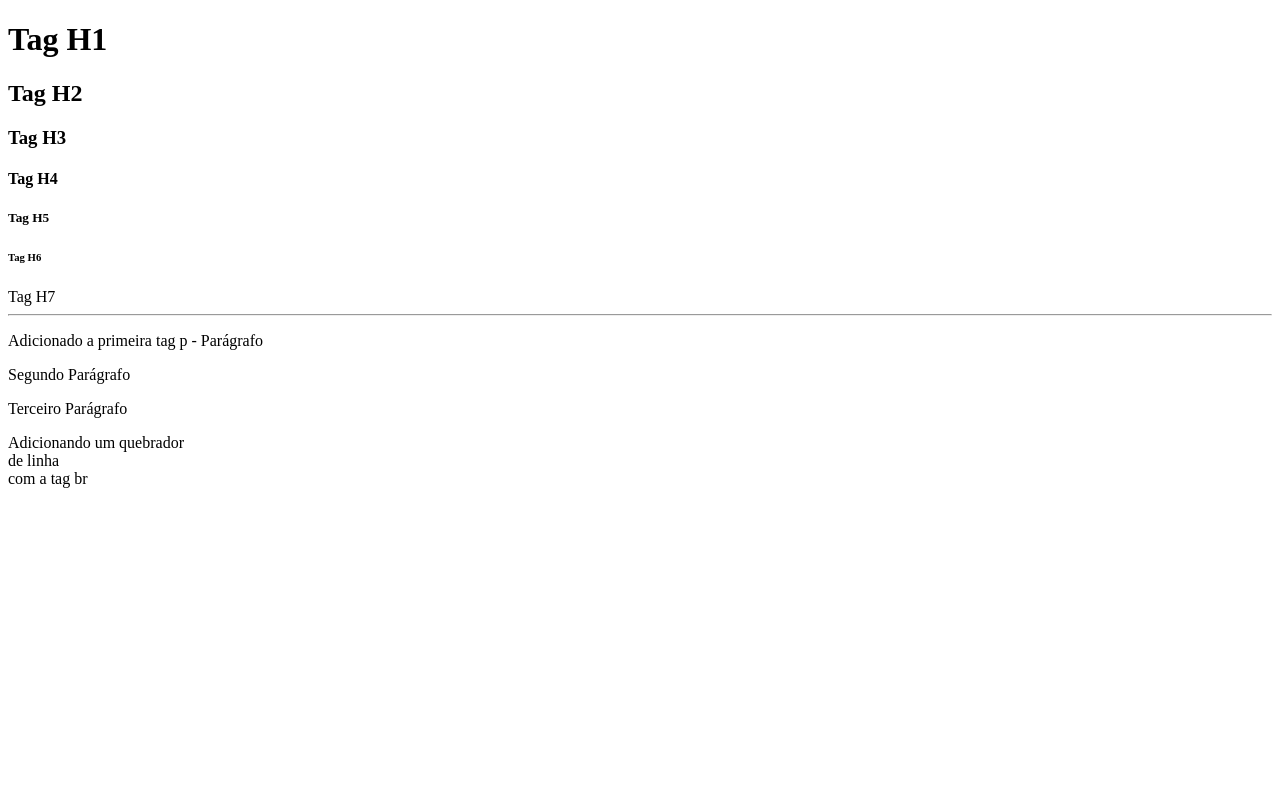
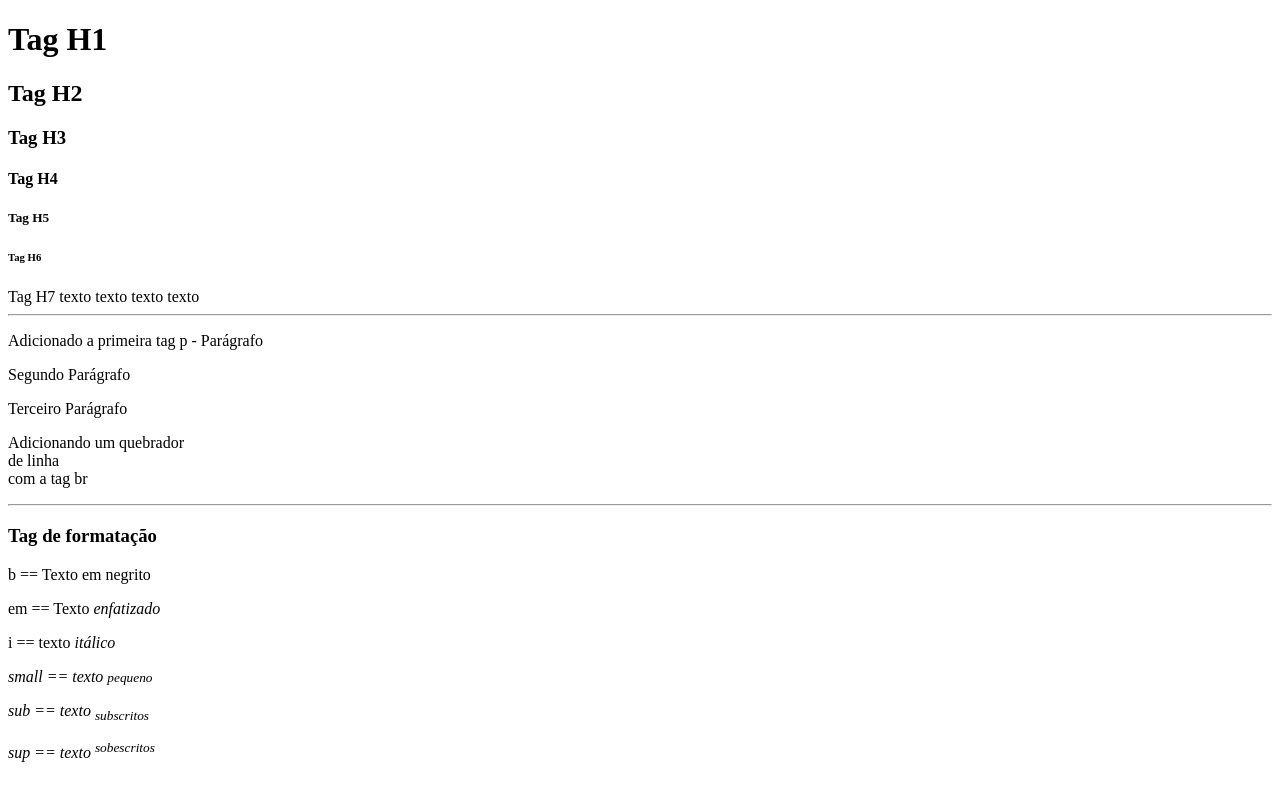
Before and after one commit to Matheusxlive99/Curso-b-sico-HTML, a plain HTML site: page Index2.html in a window 1280 px wide. Drawn offline with Linux system fonts and the light colour scheme.

Commit message:
Tags para modificar as fontes e quebra de linha

```diff
--- a/Index2.html
+++ b/Index2.html
@@ -17,6 +17,12 @@
  <h6>Tag H6</h6>
  <h7>Tag H7</h7>
 
+  texto
+  texto
+  texto
+  texto
+
+
  <hr>
 
 <p>Adicionado a primeira tag p - Parágrafo </p>
@@ -26,5 +32,17 @@
 
 </body>
 
+<hr>
+<h3>Tag de formatação </h3>
+
+<p>b == Texto em negrito </b> </p3>
+<p>em == Texto <em>enfatizado</em> </p>
+<p>i == texto <em> <i>itálico </i></p>
+<p>small == texto <small> pequeno </small></p>
+<p>sub == texto <sub> subscritos</sub></p>
+<p>sup == texto <sup>sobescritos</sup></p>
+
+<br><br><br><br><br><br><br><br><br><br><br><br><br><br><br><br><br><br><br>
+
 
 </html>
```
